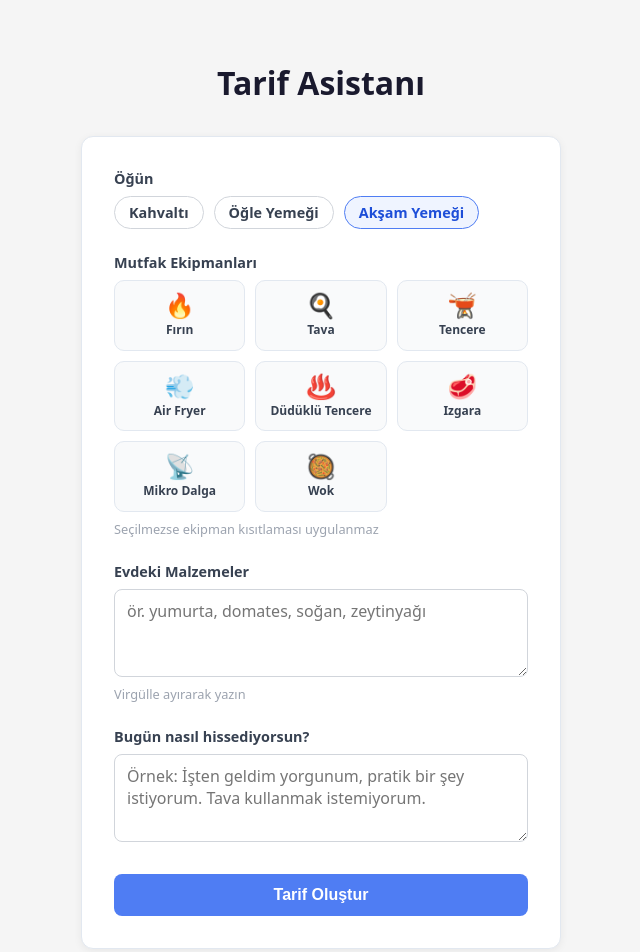
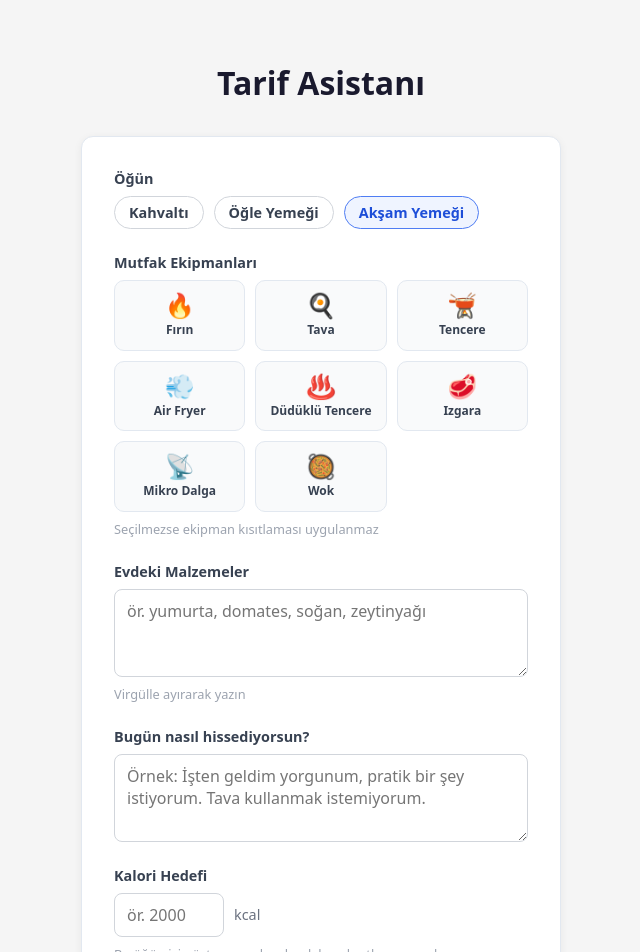
Before and after one commit to tunamyr/meal-prep, a React (Vite) app: page / in a window 1280 px wide. Shown: the top 952 px of the page, without its empty margins (319-959 px from the left). Built offline with nearby package versions, Linux system fonts and the light colour scheme.

Commit message:
opsiyonel olarak kalori hedefi alanı eklendi

```diff
--- a/api/recipe.js
+++ b/api/recipe.js
@@ -1,7 +1,7 @@
 const GEMINI_URL =
   'https://generativelanguage.googleapis.com/v1beta/models/gemini-2.5-flash-lite:generateContent';
 
-function buildPrompt({ meal, availableIngredients, equipment, mood, targetRecipe }) {
+function buildPrompt({ meal, availableIngredients, equipment, mood, targetRecipe, kaloriHedefi }) {
   const lines = ['Bir kullanıcı için Türkçe yemek tarifi öner.'];
 
   if (targetRecipe) {
@@ -18,6 +18,13 @@ function buildPrompt({ meal, availableIngredients, equipment, mood, targetRecipe
       'Bunları kullanmak zorunda değilsin — o öğün için en lezzetli ve mantıklı tarifi öner. ' +
       'Eğer birden fazla malzeme birlikte güzel bir yemek oluşturuyorsa kullanabilirsin, ' +
       'ama sırf elimde var diye uyumsuz malzemeleri aynı tarifte birleştirme.'
+    );
+  }
+
+  if (kaloriHedefi && Number(kaloriHedefi) > 0) {
+    lines.push(
+      `Kalori kısıtı: bu ${meal} tarifi kesinlikle ${kaloriHedefi} kcal'i geçmemeli. ` +
+      `Makrolar alanındaki kalori değeri ${kaloriHedefi} kcal veya altında olsun.`
     );
   }
 
--- a/src/index.css
+++ b/src/index.css
@@ -493,6 +493,36 @@ body {
   line-height: 1.5;
 }
 
+/* Kalori hedefi */
+.kalori-input-wrap {
+  display: flex;
+  align-items: center;
+  gap: 10px;
+}
+
+.kalori-input-wrap input[type='number'] {
+  width: 110px;
+  padding: 10px 12px;
+  border: 1px solid #d1d5db;
+  border-radius: 8px;
+  font-size: 1rem;
+  font-family: inherit;
+  color: #213547;
+  background: #ffffff;
+  outline: none;
+  transition: border-color 0.2s;
+}
+
+.kalori-input-wrap input[type='number']:focus {
+  border-color: #4f7df3;
+}
+
+.kalori-unit {
+  font-size: 0.9rem;
+  color: #6b7280;
+  white-space: nowrap;
+}
+
 /* Macros */
 .macros-row {
   display: grid;
--- a/src/pages/Home.jsx
+++ b/src/pages/Home.jsx
@@ -18,6 +18,7 @@ const initialForm = {
   availableIngredients: '',
   equipment: [],
   mood: '',
+  kaloriHedefi: '',
 };
 
 function Home() {
@@ -32,7 +33,7 @@ function Home() {
 
   function handleChange(e) {
     const { name, value, type } = e.target;
-    setForm((prev) => ({ ...prev, [name]: type === 'number' ? Number(value) : value }));
+    setForm((prev) => ({ ...prev, [name]: type === 'number' && value !== '' ? Number(value) : value }));
   }
 
   function handleEquipmentToggle(id) {
@@ -57,6 +58,7 @@ function Home() {
         availableIngredients: form.availableIngredients,
         equipment: form.equipment,
         mood: form.mood,
+        kaloriHedefi: form.kaloriHedefi,
         targetRecipe,
       });
       setRecipe(result);
@@ -166,6 +168,26 @@ function Home() {
             onChange={handleChange}
             rows={3}
           />
+        </div>
+
+        {/* Kalori hedefi */}
+        <div className="form-group">
+          <label htmlFor="kaloriHedefi">Kalori Hedefi</label>
+          <div className="kalori-input-wrap">
+            <input
+              id="kaloriHedefi"
+              name="kaloriHedefi"
+              type="number"
+              min="500"
+              max="5000"
+              step="50"
+              placeholder="ör. 2000"
+              value={form.kaloriHedefi}
+              onChange={handleChange}
+            />
+            <span className="kalori-unit">kcal</span>
+          </div>
+          <span className="input-hint">Bu öğün için üst sınır — boş bırakılırsa kısıtlama uygulanmaz</span>
         </div>
 
         <button type="submit" className="submit-btn" disabled={loading}>
```
